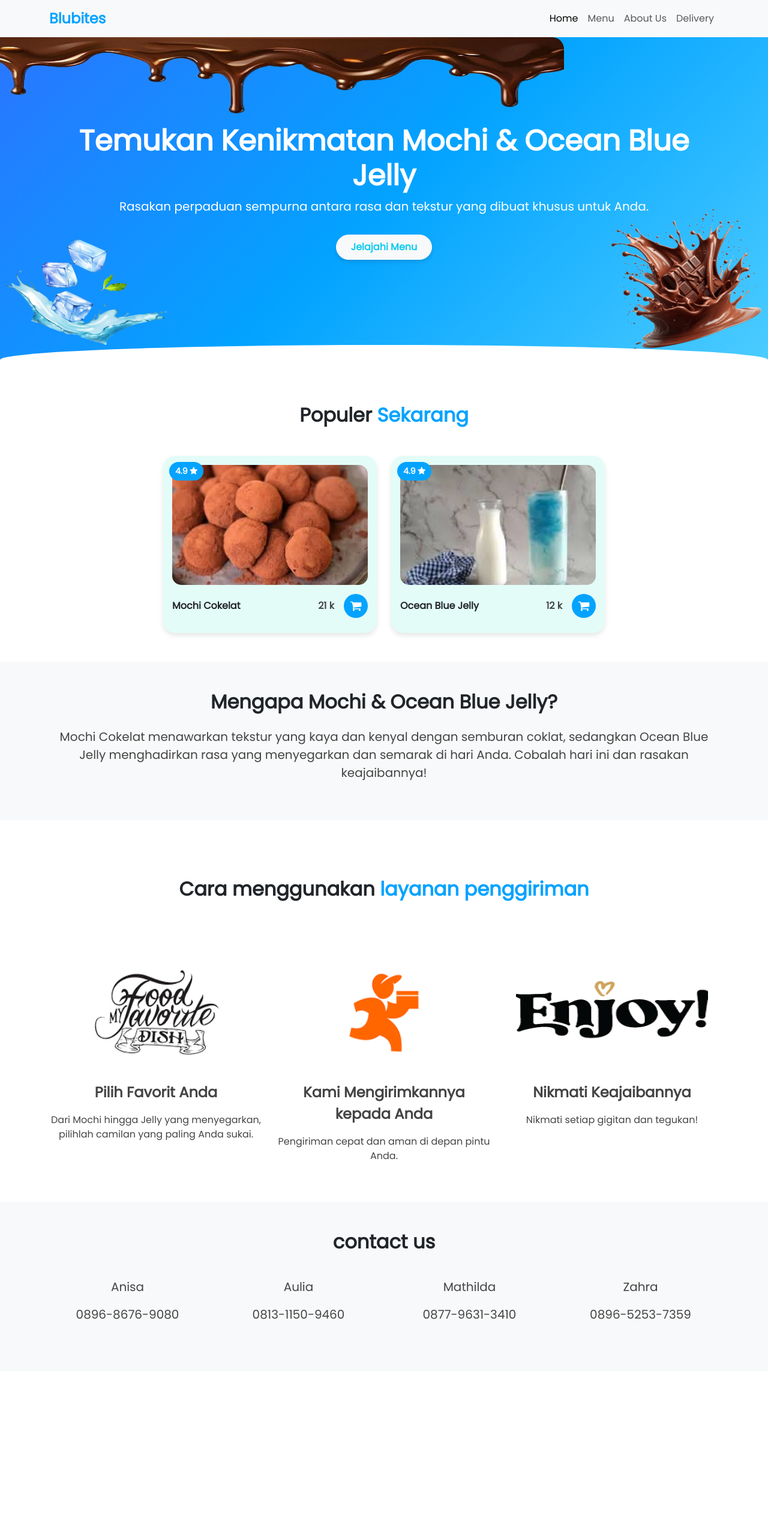
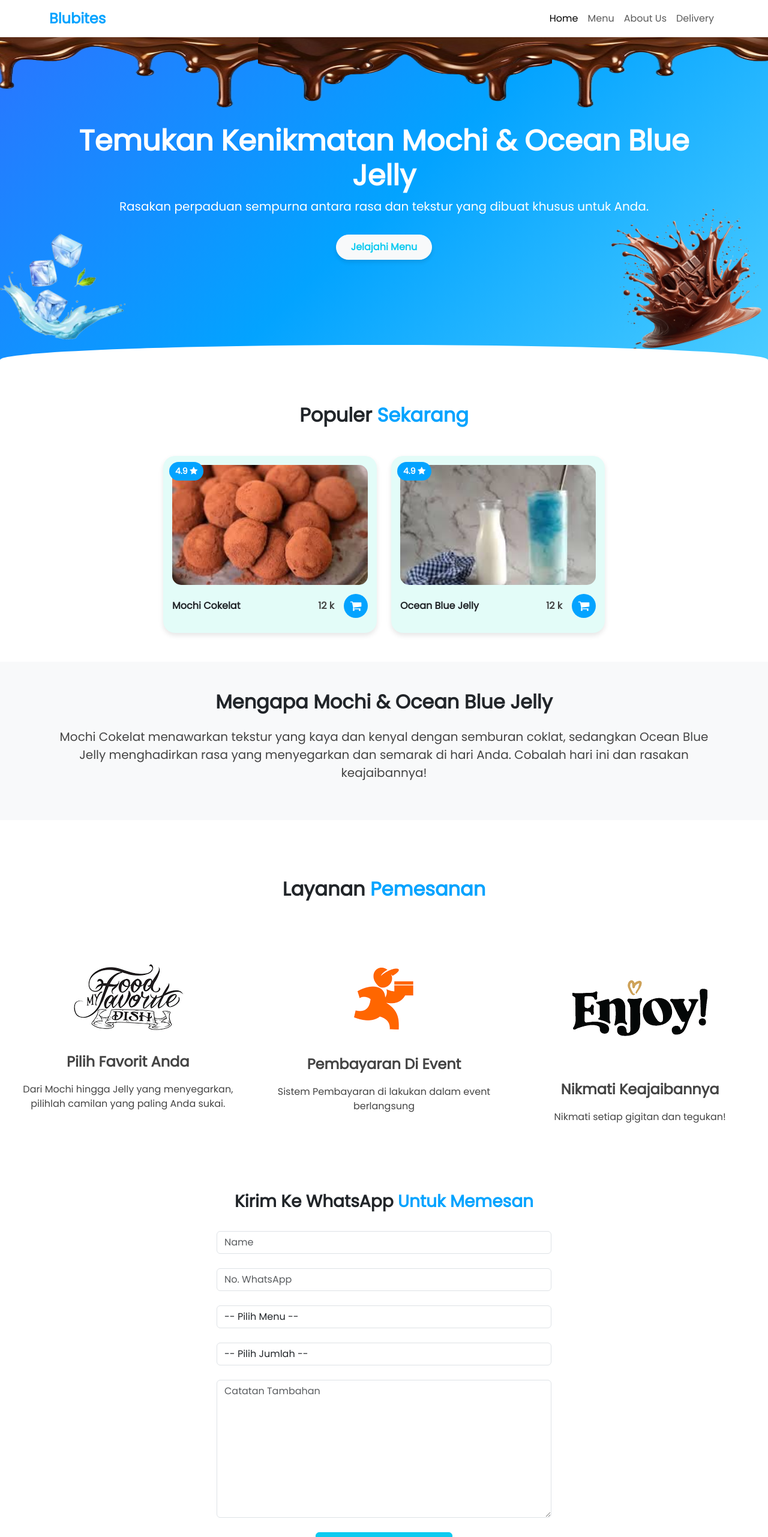
Before and after one commit to ulzptrzz/Mooniz, a plain HTML site: page index.html in a window 1280 px wide. Shown: the top 2562 px of the page at 60% size. Before the commit the page ends 2286 px from the top, so only its background shows below. Drawn offline with nearby package versions, Linux system fonts and the light colour scheme.

Commit message:
two commit

```diff
--- a/index.html
+++ b/index.html
@@ -10,18 +10,21 @@
     <link rel="preconnect" href="https://fonts.googleapis.com" />
     <link rel="preconnect" href="https://fonts.gstatic.com" crossorigin />
     <link href="https://fonts.googleapis.com/css2?family=Poppins&display=swap" rel="stylesheet" />
+
+    <script type="text/javascript" src="https://code.jquery.com/jquery-1.12.4.min.js"></script>
+      <script type="text/javascript" src="https://stackpath.bootstrapcdn.com/bootstrap/3.4.1/js/bootstrap.min.js"></script>
     <link rel="stylesheet" href="style.css">
 </head>
 
 <body>
     <!-- Navbar -->
-    <nav class="navbar navbar-expand-lg bg-body-tertiary shadow-sm">
+    <nav class="navbar navbar-expand-lg navbar-light shadow-sm">
         <div class="container">
-            <a class="navbar-brand fw-bold fs-4" href="#" style="color: #03a3ff;">Blubites</a>
+            <a class="navbar-brand fw-bold fs-4" style="color: #03a3ff;" href="#">Blubites</a>
             <button class="navbar-toggler" type="button" data-bs-toggle="collapse" data-bs-target="#navbarNavAltMarkup" aria-controls="navbarNavAltMarkup" aria-expanded="false" aria-label="Toggle navigation">
                 <span class="navbar-toggler-icon"></span>
             </button>
-            <div class="collapse navbar-collapse" >
+            <div class="collapse navbar-collapse" id="navbarNavAltMarkup">
                 <div class="navbar-nav ms-auto">
                     <a class="nav-link active" aria-current="page" href="#">Home</a>
                     <a class="nav-link" href="#menu">Menu</a>
@@ -35,12 +38,13 @@
     <!-- Hero Section -->
     <section class="hero text-white text-center py-5">
         <div class="container pb-5 mb-5">
-            <div class="lelehan"><img src="./lelehan_coklat.png"></div>
-            <div class="elemen-es"><img src="./elemen_es.png"></div>
+            <div class="lelehan"><img src="./asset/lelehan_coklat.png"></div>
+            <div class="lelehan-1"><img src="./asset/lelehan_coklat.png"></div>
+            <div class="elemen-es"><img src="./asset/elemen_batu.png"></div>
             <h1 class="fw-bold display-5 pt-5 text-white mt-5">Temukan Kenikmatan Mochi & Ocean Blue Jelly</h1>
             <p class="lead text-white">Rasakan perpaduan sempurna antara rasa dan tekstur yang dibuat khusus untuk Anda.</p>
             <a href="#menu" class="btn btn-light mt-3 px-4 py-2 fw-bold text-info mb-5 rounded-pill">Jelajahi Menu</a>
-            <div class="water_splash"><img src="./cokelat.png"></div>
+            <div class="water_splash"><img src="./asset/cokelat.png"></div>
         </div>
     </section>
 
@@ -52,10 +56,10 @@
             <div class="col-md-4 col-sm-6">
                 <div class="card">
                     <span class="rate position-absolute rounded-pill">4.9 <i class="fa fa-star"></i></span>
-                    <img src="download.jpeg" class="card-img-top" alt="Mochi Cokelat">
+                    <img src="./asset/download.jpeg" class="card-img-top" alt="Mochi Cokelat">
                     <div class="card-body d-flex align-items-center">
                         <h5 class="flex-grow-1">Mochi Cokelat</h5>
-                        <h5 class="price px-3">21 k</h5>
+                        <h5 class="price px-3">12 k</h5>
                         <div class="add-cart">
                             <i class="fa fa-shopping-cart"></i>
                         </div>
@@ -66,7 +70,7 @@
             <div class="col-md-4 col-sm-6">
                 <div class="card">
                     <span class="rate position-absolute rounded-pill">4.9 <i class="fa fa-star"></i></span>
-                    <img src="ocean.jpeg" class="card-img-top" alt="Ocean Blue Jelly">
+                    <img src="./asset/ocean.jpeg" class="card-img-top" alt="Ocean Blue Jelly">
                     <div class="card-body d-flex align-items-center">
                         <h5 class="flex-grow-1">Ocean Blue Jelly</h5>
                         <h5 class="price px-3">12 k</h5>
@@ -76,78 +80,98 @@
                     </div>
                 </div>
             </div>
-            <!-- Card 3 -->
-            <!-- <div class="col-md-4 col-sm-6">
-                <div class="card">
-                    <span class="rate position-absolute rounded-pill">4.9 <i class="fa fa-star"></i></span>
-                    <img src="matha.jpeg" class="card-img-top" alt="mochi Matcha">
-                    <div class="card-body d-flex justify-content-between align-items-center">
-                        <h5 class="flex-grow-1">Mochi Matcha</h5>
-                        <h5 class="price px-3">23 k</h5>
-                        <div class="add-cart">
-                            <i class="fa fa-shopping-cart"></i>
-                        </div>
-                    </div>
-                </div>
-            </div> -->
         </div>
     </div>
 
     <!-- Mochi & Jelly Highlight -->
     <section class="bg-light py-5" id="about">
         <div class="container text-center">
-            <h2 class="fw-bold mb-4">Mengapa Mochi & Ocean Blue Jelly?</h2>
+            <h2 class="fw-bold mb-4">Mengapa Mochi & Ocean Blue Jelly</h2>
             <p class="lead">Mochi Cokelat menawarkan tekstur yang kaya dan kenyal dengan semburan coklat, sedangkan Ocean Blue Jelly menghadirkan rasa yang menyegarkan dan semarak di hari Anda. Cobalah hari ini dan rasakan keajaibannya!</p>
         </div>
     </section>
 
-    <!-- Delivery Service Section -->
-    <div class="container mt-5" id="delivery">
-        <h2 class="py-5 text-center fw-bold">Cara menggunakan<span style="color: #03a3ff;"> layanan penggiriman</span></h2>
+    <!--Form Section-->
+    <div class="container-fluid mt-5 " id="delivery">
+        <h2 class="py-5 text-center fw-bold">Layanan <span style="color: #03a3ff;"> Pemesanan</span></h2>
         <div class="row text-center mt-4">
             <div class="col-md-4">
-                <img src="foodfav.png" width="100px" height="100px" alt="Choose Coffee">
+                <img class="img-fluid w-80" src="./asset/foodfav.png" alt="Choose Coffee">
                 <p class="fs-4 fw-bold">Pilih Favorit Anda</p>
                 <p>Dari Mochi hingga Jelly yang menyegarkan, pilihlah camilan yang paling Anda sukai.</p>
             </div>
             <div class="col-md-4">
-                <img src="delivery.png" width="100px" height="100px" alt="Delivery">
-                <p class="fs-4 fw-bold">Kami Mengirimkannya kepada Anda</p>
-                <p>Pengiriman cepat dan aman di depan pintu Anda.</p>
+                <img class="img-fluid w-80" src="./asset/delivery.png" alt="Delivery">
+                <p class="fs-4 fw-bold">Pembayaran Di Event</p>
+                <p>Sistem Pembayaran di lakukan dalam event berlangsung</p>
             </div>
             <div class="col-md-4">
-                <img src="enjoy.png" width="100px" height="100px" alt="Enjoy Coffee">
+                <img class="img-fluid w-40" src="./asset/enjoy.png" alt="Enjoy Coffee">
                 <p class="fs-4 fw-bold">Nikmati Keajaibannya</p>
                 <p>Nikmati setiap gigitan dan tegukan!</p>
             </div>
         </div>
     </div>
 
-     <!-- footer -->
-     <footer class="bg-light py-5 mt-5" id="about">
-        <div class="container text-center">
-            <h2 class="fw-bold mb-4">contact us</h2>
-            <div class="row text-center py-3">
-                <div class="col-md-3">
-                    <p class="lead">Anisa</p>
-                    <p class="lead">0896-8676-9080</p>
-                </div>
-                <div class="col-md-3">
-                    <p class="lead">Aulia</p>
-                    <p class="lead">0813-1150-9460</p>
-                </div>
-                <div class="col-md-3">
-                    <p class="lead">Mathilda</p>
-                    <p class="lead">0877-9631-3410</p>
-                </div>
-                <div class="col-md-3">
-                    <p class="lead">Zahra</p>
-                    <p class="lead">0896-5253-7359</p>
+    <div class="content">
+        <div class="container d-flex justify-content-center mt-5">
+            <div class="col-lg-6">
+                <div class="panel panel-success">
+                    <h3 class="fw-bold text-dark mt-5">Kirim Ke WhatsApp <span style="color: #03a3ff;"> Untuk Memesan </span></h3>
+                    <div class="panel-body">
+                        <div class="form-group">
+                            <label>Name</label>
+                            <input type="text" name="name" class="form-control" placeholder="Name" id="name">
+                        </div>
+                        <div class="form-group">
+                            <label>No. WhatsApp</label>
+                            <input type="text" name="phone" class="form-control" placeholder="No. WhatsApp" id="phone">
+                        </div>
+                        <div class="form-group">
+                            <label>Pilih Product</label>
+                            <select name="product" class="form-control" id="product">
+                                <option value="">-- Pilih Menu --</option>
+                                <option value="Mochi Bites">Mochi Bites</option>
+                                <option value="Ocean Blue Jelly">Ocean Blue jelly</option>
+                            </select>
+                        </div>
+                        <div class="form-group">
+                            <label>Jumlah Barang</label>
+                            <select name="jumlah_product" class="form-control" id="jumlah_product">
+                                <option value="">-- Pilih Jumlah --</option>
+                                <option value="satu">1</option>
+                                <option value="dua">2</option>
+                                <option value="tiga">3</option>
+                                <option value="empat">4</option>
+                            </select>
+                        </div>
+                        <div class="form-group">
+                            <label>Additional Note </label>
+                            <textarea name="description" class="form-control" rows="9" id="description" placeholder="Catatan Tambahan"></textarea>
+                        </div>
+                        <div class="form-group">
+                            <button class="btn btn-info send mt-4">Send Form Via WhatsApp</button>
+                        </div>
+                        <div id="text-info"></div>
+                    </div>
                 </div>
             </div>
         </div>
+    </div>
+
+    <!-- footer -->
+     <footer class="bg-light py-5 mt-5" id="about">
+        <div class="container">
+            <h2 class="fw-bold mb-4">Contact us</h2>
+            <div class="">
+                <p>Gmail: bluebites6@gmail.com</p>
+                <p>Contact: 0896-5253-7359</p>
+                <hr />
+                <p class="text-end">&copy; Created By AZAM XI RPL A</p>
+            </div>
+        </div>
     </footer>
-
+    <script src="./script.js"></script>
     <script src="https://cdn.jsdelivr.net/npm/bootstrap@5.3.3/dist/js/bootstrap.bundle.min.js" crossorigin="anonymous"></script>
 </body>
 
--- a/style.css
+++ b/style.css
@@ -1,4 +1,3 @@
-/* Global Styling */
 * {
     font-family: 'Poppins', sans-serif;
 }
@@ -59,17 +58,29 @@ p{
 .elemen-es{
     position: absolute;
     bottom: 40px;
-    left: -20px;
+    left: 0;
     rotate: 15deg;
 }
 
 .lelehan{
     position: absolute;
-    top: 0;
-    left: -20px;
+    top: -10px;
+    left: -40px;
+}
+
+.lelehan-1 {
+    position: absolute;
+    top: -10px;
+    transform: scaleX(-1);
+    right: -110px;
 }
 
 .lelehan img{
+    width: 120vh;
+    height: 220px;
+}
+
+.lelehan-1 img{
     width: 120vh;
     height: 220px;
 }
@@ -85,8 +96,6 @@ p{
     width: 30vh;
     height: 220px;
 }
-
-
 
 /* Card Styling */
 .card {
@@ -161,6 +170,21 @@ p{
 /* Image Styling */
 img {
     border-radius: 20px;
-    width: 40vh;
-    height: 230px;
 }
+
+/* Form Styling */
+.content {
+    position: relative;
+    z-index: 1;
+    color: white;
+    text-align: center;
+}
+
+.slider-social {
+    display: inline-block;
+    position: absolute;
+    top: 54%;
+    transform: translateY(-50%);
+    right: 0px;
+    z-index: 13;
+}
```
Also changed, not shown: script.js (added, +38 -0 lines), asset/cokelat.png (renamed from cokelat.png), asset/coklat_leleh.png (renamed from coklat_leleh.png), asset/delivery.png (renamed from delivery.png), asset/download.jpeg (renamed from download.jpeg), asset/elemen_batu.png (added), asset/elemen_es.png (renamed from elemen_es.png), asset/enjoy.png (renamed from enjoy.png), asset/es_batu.png (added), asset/favorit.jpeg (renamed from favorit.jpeg), asset/favorite.png (renamed from favorite.png), asset/foodfav.png (renamed from foodfav.png), asset/lelehan_coklat.png (renamed from lelehan_coklat.png), asset/matha.jpeg (renamed from matha.jpeg), 3 more files.
